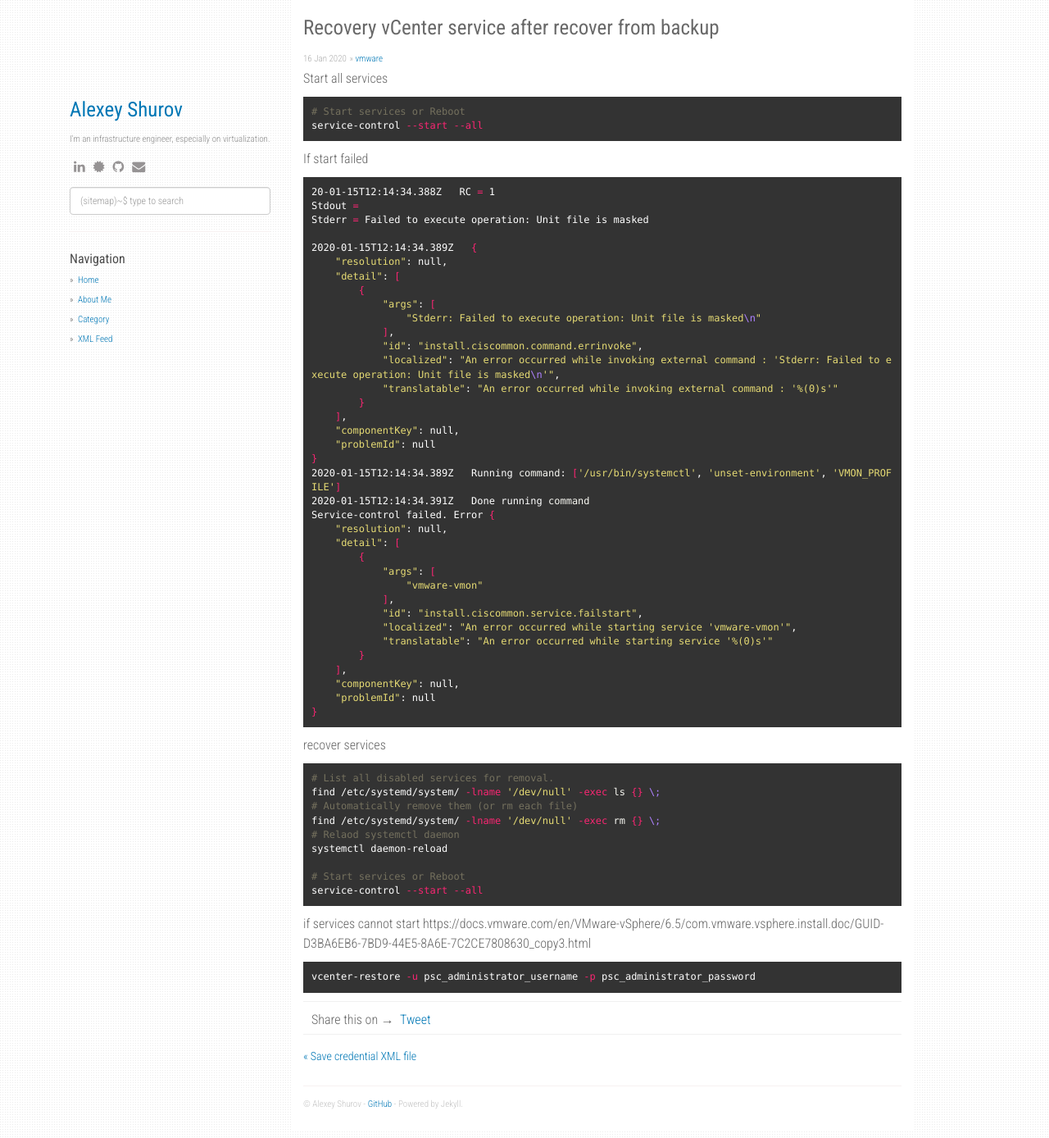
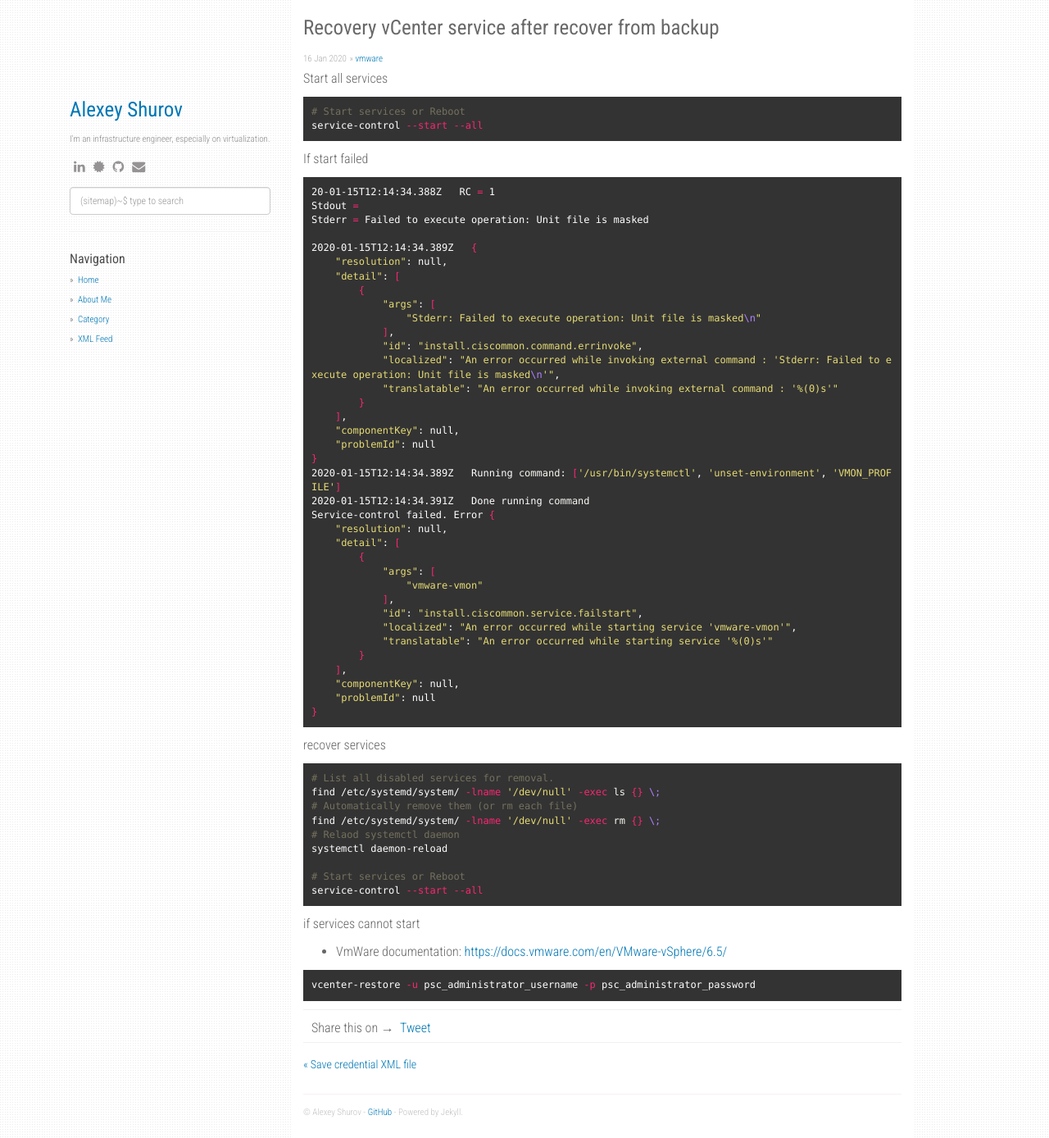
Before and after one commit to a73xsh/shurov.pro, a Jekyll site: the page built from _posts/2020-01-16-recover-vcenter-after-restore.md, in a window 1280 px wide and 1388 px high. Shown: the whole window at 82% size. Built offline with Jekyll 4.4.1, drawn with Linux system fonts in a browser that asks for light colours; nearby versions of some CDN libraries; comment, search, counter and statistics services are not loaded.

Commit message:
update post

````diff
--- a/_posts/2020-01-16-recover-vcenter-after-restore.md
+++ b/_posts/2020-01-16-recover-vcenter-after-restore.md
@@ -67,7 +67,8 @@ service-control --start --all
 ```
 
 if services cannot start
-https://docs.vmware.com/en/VMware-vSphere/6.5/com.vmware.vsphere.install.doc/GUID-D3BA6EB6-7BD9-44E5-8A6E-7C2CE7808630_copy3.html
+* VmWare documentation: [https://docs.vmware.com/en/VMware-vSphere/6.5/](https://docs.vmware.com/en/VMware-vSphere/6.5/com.vmware.vsphere.install.doc/GUID-D3BA6EB6-7BD9-44E5-8A6E-7C2CE7808630_copy3.html)
+
 
 ```bash
 vcenter-restore -u psc_administrator_username -p psc_administrator_password
````
Also changed, not shown: _posts/2020-01-16-save-cred-posh.md (+1 -1 lines).
